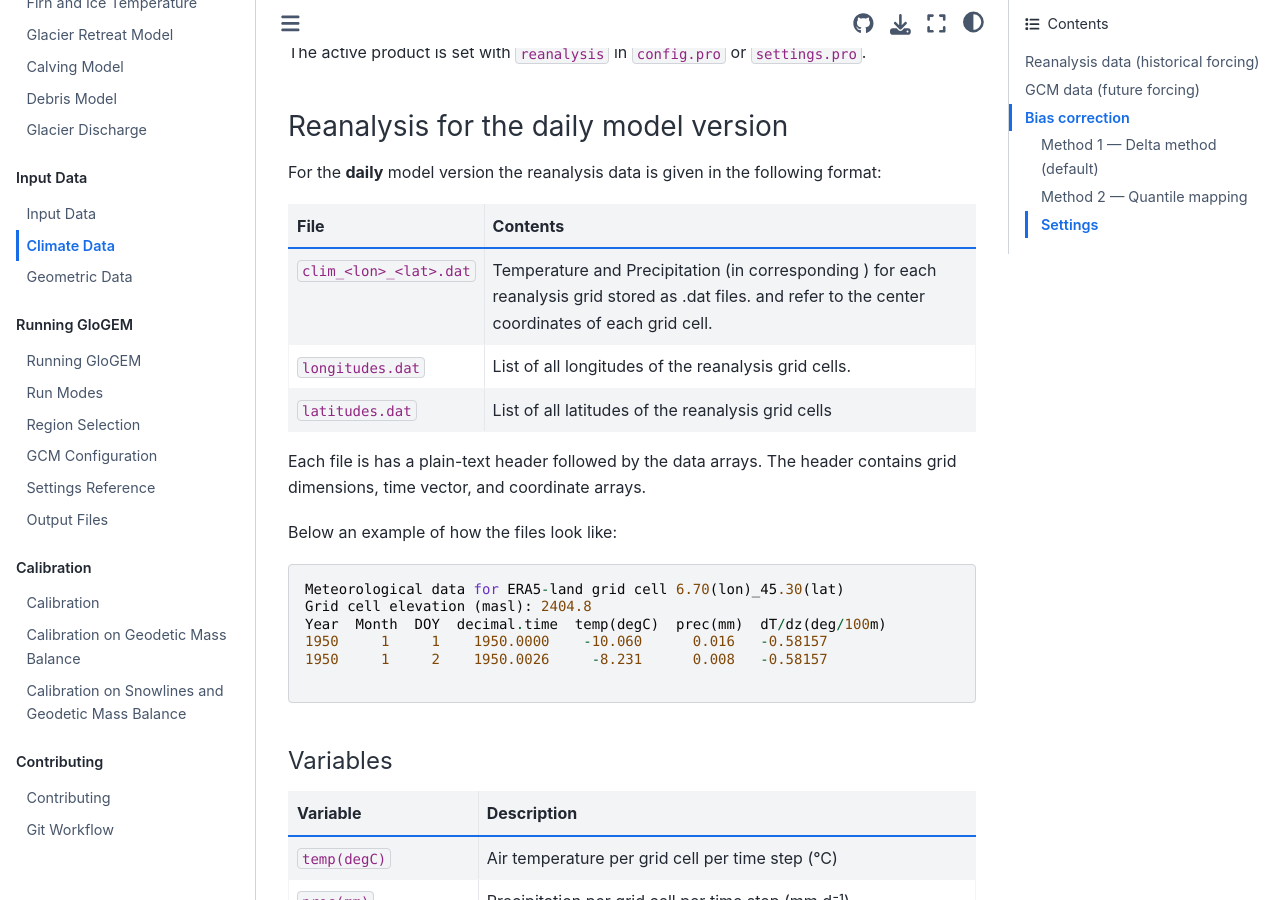
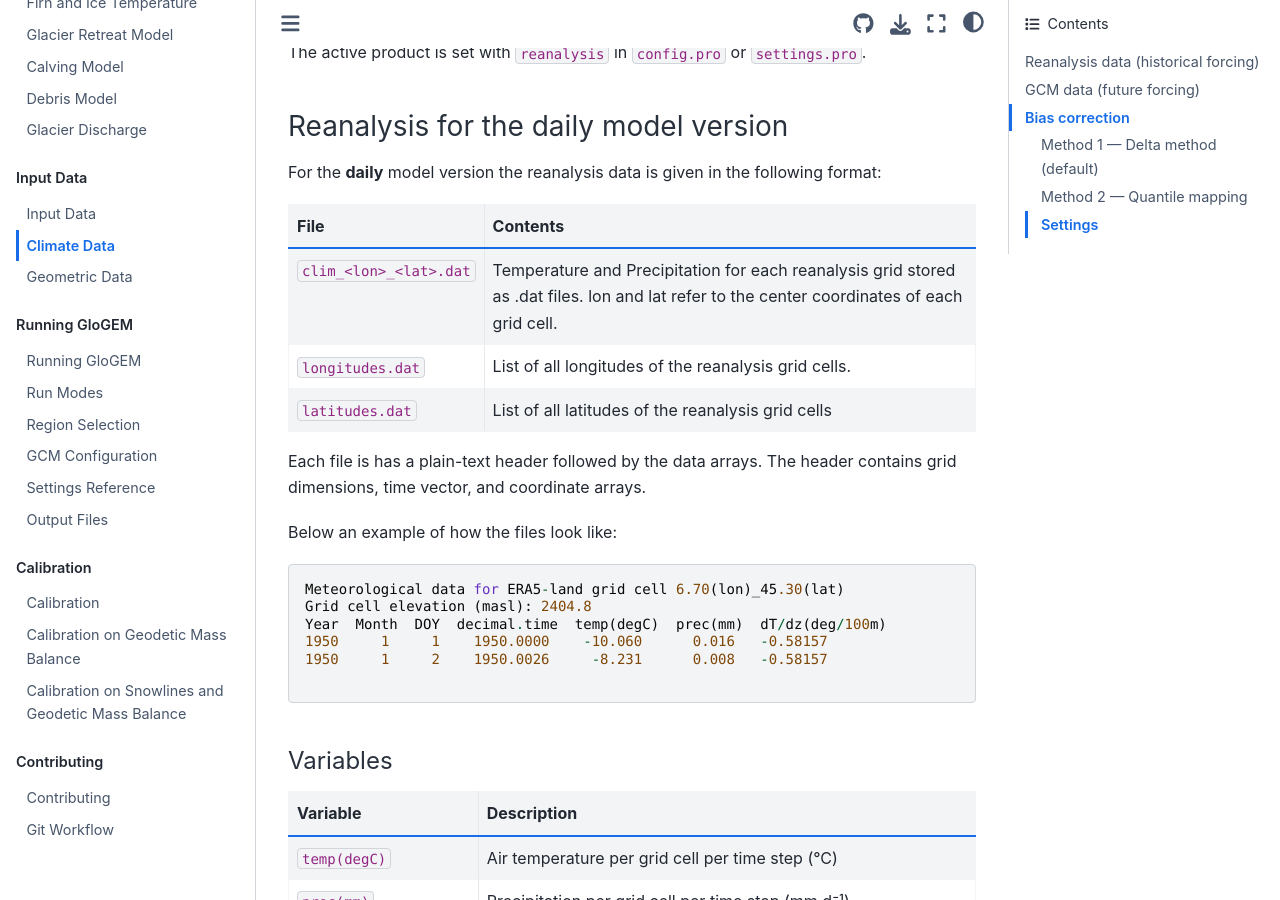
Before and after one commit to eth-vaw-glaciology/GloGEM-doc-temp, a Sphinx documentation site: the page built from docs/source/input-data/climate-data.md, in a window 1280 px wide and 900 px high, scrolled down 971 px. Built offline with Sphinx 7.4.7 and the Sphinx Book theme 1.1.4, drawn with Linux system fonts in a browser that asks for light colours.

Commit message:
correction

```diff
--- a/docs/source/input-data/climate-data.md
+++ b/docs/source/input-data/climate-data.md
@@ -36,7 +36,7 @@ The active product is set with `reanalysis` in `config.pro` or `settings.pro`.
 For the **daily** model version the reanalysis data is given in the following format:
 | File | Contents |
 |------|----------|
-| `clim_<lon>_<lat>.dat` | Temperature and Precipitation (in corresponding <time resolution>) for each reanalysis grid stored as .dat files. <lon> and <lat> refer to the center coordinates of each grid cell. |
+| `clim_<lon>_<lat>.dat` | Temperature and Precipitation for each reanalysis grid stored as .dat files. lon and lat refer to the center coordinates of each grid cell. |
 | `longitudes.dat` | List of all longitudes of the reanalysis grid cells. |
 | `latitudes.dat` | List of all latitudes of the reanalysis grid cells |
 
```
